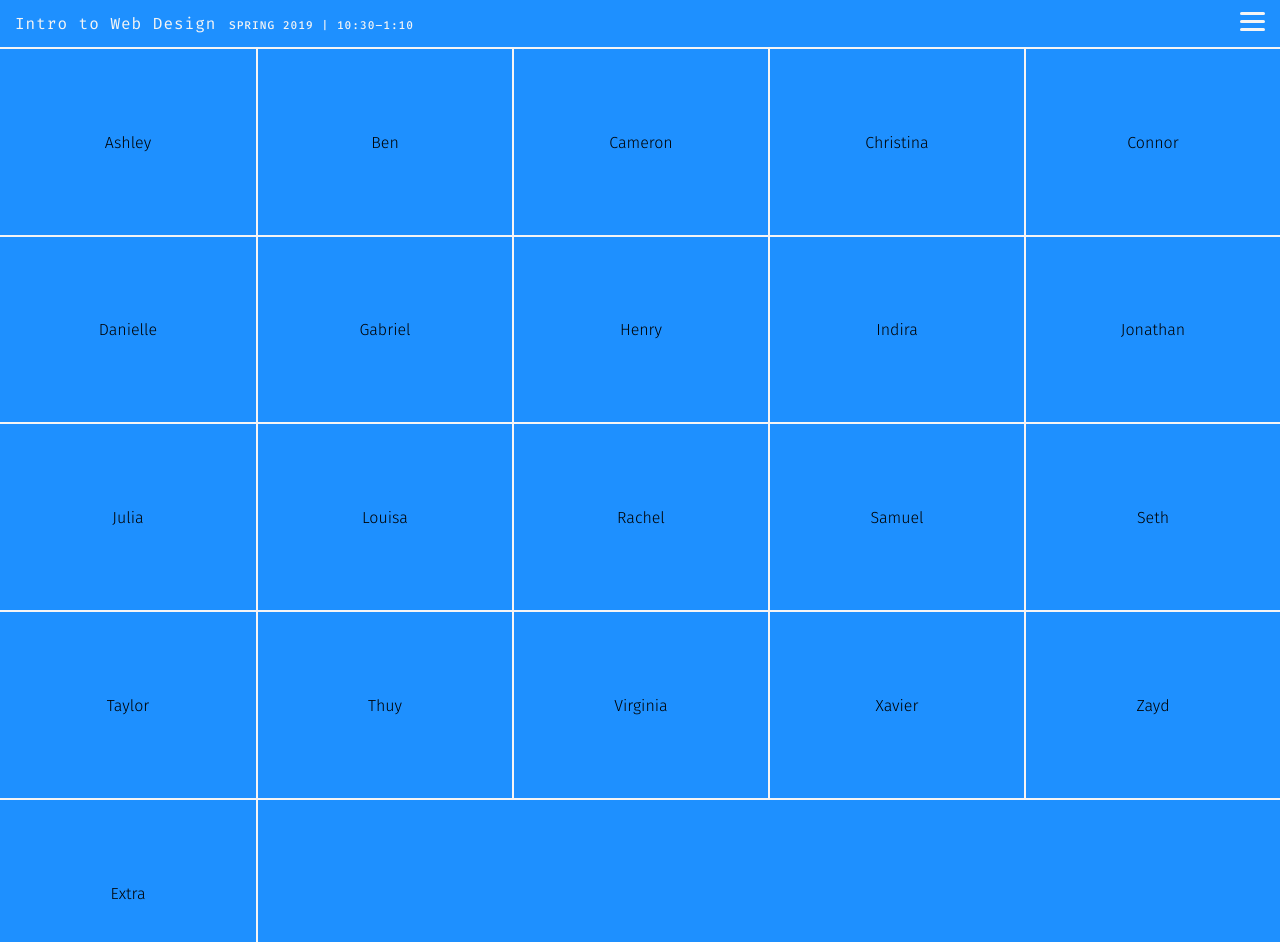
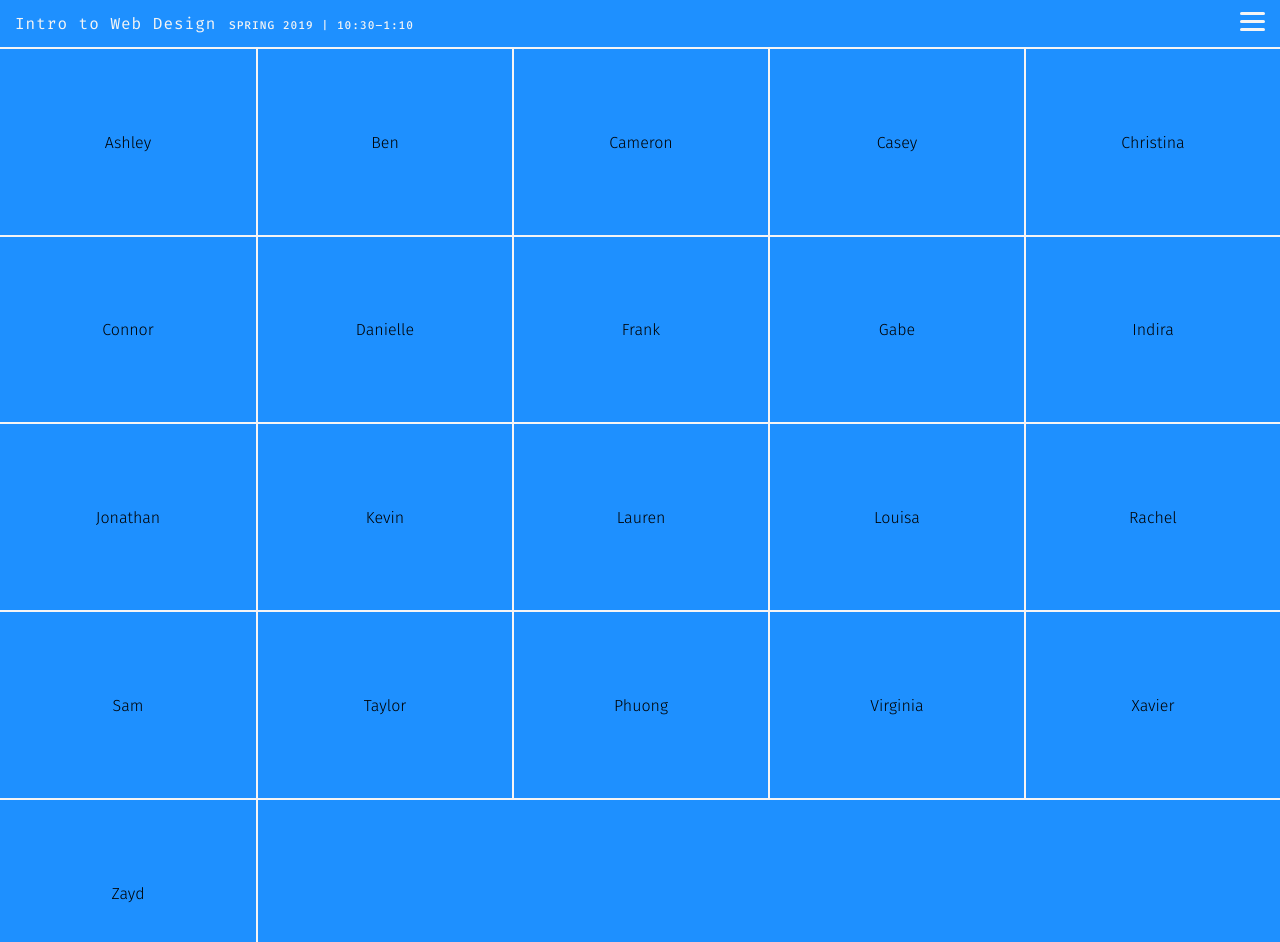
Before and after one commit to gmu-gd/web19-spring, a plain HTML site: page index.html in a window 1280 px wide. Shown: the top 942 px of the page. Drawn offline with nearby package versions, Linux system fonts and the light colour scheme.

Commit message:
homepage

```diff
--- a/index.html
+++ b/index.html
@@ -44,6 +44,9 @@
         <h2><a href="#">cameron</a></h2>
       </div>
       <div class="student">
+        <h2><a href="#">casey</a></h2>
+      </div>
+      <div class="student">
         <h2><a href="#">christina</a></h2>
       </div>
       <div class="student">
@@ -53,10 +56,10 @@
         <h2><a href="#">danielle</a></h2>
       </div>
       <div class="student">
-        <h2><a href="#">gabriel</a></h2>
+        <h2><a href="#">frank</a></h2>
       </div>
       <div class="student">
-        <h2><a href="#">henry</a></h2>
+        <h2><a href="#">gabe</a></h2>
       </div>
       <div class="student">
         <h2><a href="#">indira</a></h2>
@@ -65,7 +68,10 @@
         <h2><a href="#">jonathan</a></h2>
       </div>
       <div class="student">
-        <h2><a href="#">julia</a></h2>
+        <h2><a href="#">kevin</a></h2>
+      </div>
+      <div class="student">
+        <h2><a href="#">lauren</a></h2>
       </div>
       <div class="student">
         <h2><a href="#">louisa</a></h2>
@@ -74,16 +80,13 @@
         <h2><a href="#">rachel</a></h2>
       </div>
       <div class="student">
-        <h2><a href="#">samuel</a></h2>
-      </div>
-      <div class="student">
-        <h2><a href="#">seth</a></h2>
+        <h2><a href="#">sam</a></h2>
       </div>
       <div class="student">
         <h2><a href="#">taylor</a></h2>
       </div>
       <div class="student">
-        <h2><a href="#">thuy</a></h2>
+        <h2><a href="#">phuong</a></h2>
       </div>
       <div class="student">
         <h2><a href="#">virginia</a></h2>
@@ -93,9 +96,6 @@
       </div>
       <div class="student">
         <h2><a href="#">zayd</a></h2>
-      </div>
-      <div class="student">
-        <h2><a href="#">extra</a></h2>
       </div>
       <div class="student">
         <h2></h2>
```
